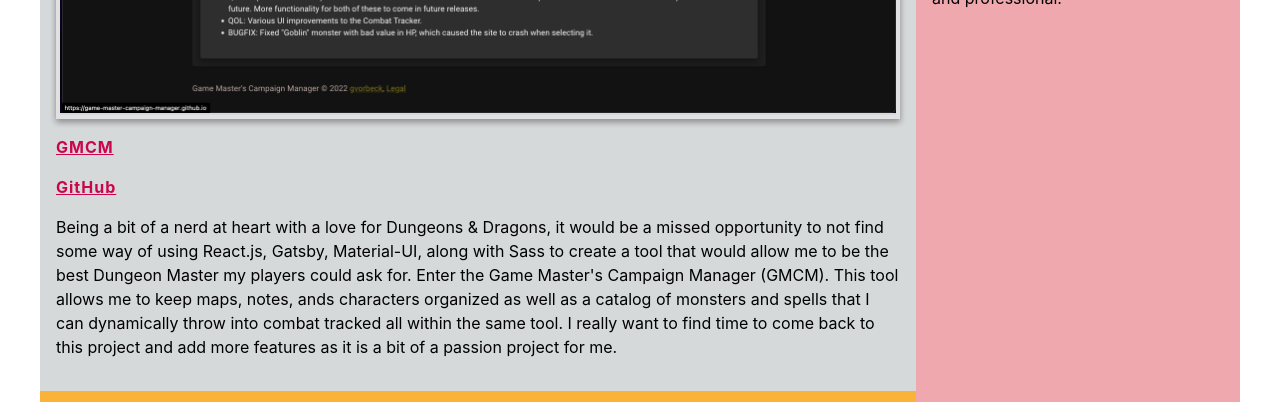
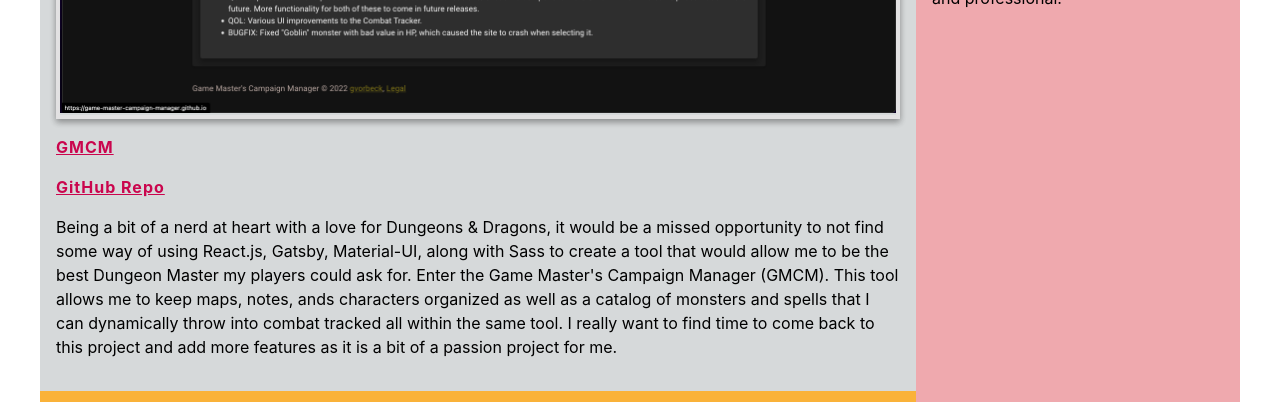
Before and after one commit to gvorbeck/iamgarrett, a React (Create React App) app: page / in a window 1280 px wide. Shown: the part 2000-2402 px from the top of the page. Built offline with nearby package versions, Linux system fonts and the light colour scheme.

Commit message:
Portfolio link display changes

```diff
--- a/src/components/portfolio.js
+++ b/src/components/portfolio.js
@@ -79,7 +79,7 @@ export default function portfolio() {
         </a>
         <div className="desc">
           <a
-            className="text-link"
+            className="portfolio-link"
             href={site.link}
             title={site.name}
             rel="noreferrer"
@@ -87,15 +87,17 @@ export default function portfolio() {
           >
             {site.name}
           </a>
+          {site.repo && (
             <a
-            className="text-link"
+              className="portfolio-link"
               href={site.repo}
               title={site.name}
               rel="noreferrer"
               target="_blank"
             >
-            GitHub
+              GitHub Repo
             </a>
+          )}
           <p dangerouslySetInnerHTML={{ __html: site.description }} />
         </div>
       </div>
--- a/src/styles/article.scss
+++ b/src/styles/article.scss
@@ -1,11 +1,10 @@
-@use 'vars';
+@use "vars";
 
 // Set color programmatically.
 @function set-color($color) {
   @if $color == vars.$pink {
     @return #000000;
-    }
-    @else {
+  } @else {
     @return #ffffff;
   }
 }
@@ -27,8 +26,9 @@ main {
   line-height: 1.5;
   margin-bottom: 3rem;
 
-    h1, h2 {
-        font-family: 'Merriweather', serif;
+  h1,
+  h2 {
+    font-family: "Merriweather", serif;
   }
 
   h1 {
@@ -58,7 +58,7 @@ main {
     h2 {
       font-size: 1.5rem;
       text-align: center;
-            margin: .5rem 0;
+      margin: 0.5rem 0;
 
       @media screen and (max-width: vars.$first-header-break) {
         margin-top: 0;
@@ -76,7 +76,6 @@ main {
   @each $color in vars.$article-aside {
     $i: index(vars.$article-aside, $color);
     &:nth-child(#{$i}) {
-
       aside {
         background-color: $color;
         color: set-color($color);
@@ -86,12 +85,10 @@ main {
 }
 
 .article-img {
-
   @media screen and (max-width: vars.$first-header-break) {
     $dimension: 15%;
     width: $dimension;
     height: $dimension;
-
   }
 }
 
@@ -101,7 +98,7 @@ main {
 
   h2 {
     background-color: vars.$yellow;
-        padding: .5rem 1rem;
+    padding: 0.5rem 1rem;
     font-size: 1.25rem;
   }
 
@@ -115,7 +112,7 @@ main {
 
   li + li,
   dd + dt {
-        margin-top: .5rem;
+    margin-top: 0.5rem;
   }
 
   dt {
@@ -133,7 +130,7 @@ main {
 .work-history {
   li + li {
     border-top: 2px solid vars.$dark;
-        padding-top: .5rem;
+    padding-top: 0.5rem;
   }
 
   p {
@@ -142,7 +139,6 @@ main {
 }
 
 .portfolio-article {
-
   & > div {
     flex-direction: row-reverse;
 
@@ -157,7 +153,6 @@ main {
 }
 
 .site {
-
   @media screen and (max-width: vars.$first-header-break) {
     display: flex;
     justify-content: space-around;
@@ -166,35 +161,34 @@ main {
     align-items: flex-start;
   }
 
-
   @media screen and (max-width: vars.$second-header-break) {
     flex-direction: column;
     align-items: center;
   }
 }
 
-.text-link,
+.portfolio-link,
 p a {
   color: vars.$red;
   font-weight: bold;
   text-decoration: underline;
   letter-spacing: 1px;
   margin-bottom: 1rem;
-    display: block;
+  //   display: block;
 }
 
 p a {
-    display: inline;
+  //   display: inline;
   letter-spacing: 0;
 }
 
 .pic-link {
   margin: 1rem;
-    border: 0.25rem solid #E2E1E2;
+  border: 0.25rem solid #e2e1e2;
   border-radius: 5px 5px 0 0;
   display: block;
   position: relative;
-    box-shadow: 0 3px 6px rgba(0,0,0,0.16), 0 3px 6px rgba(0,0,0,0.23);
+  box-shadow: 0 3px 6px rgba(0, 0, 0, 0.16), 0 3px 6px rgba(0, 0, 0, 0.23);
   line-height: 1;
 
   @media screen and (max-width: vars.$first-header-break) {
@@ -208,7 +202,7 @@ p a {
 
   &::before {
     content: attr(href);
-        font-size: .75rem;
+    font-size: 0.75rem;
     position: absolute;
     width: 100%;
     z-index: 1;
@@ -216,7 +210,7 @@ p a {
     line-height: 1.25;
 
     @media screen and (max-width: vars.$first-header-break) {
-            font-size: .5rem;
+      font-size: 0.5rem;
       line-height: 1.75;
     }
   }
@@ -224,7 +218,7 @@ p a {
 
 .browser-head {
   height: 1.25em;
-    background-color: #E2E1E2;
+  background-color: #e2e1e2;
 }
 
 .dots {
@@ -233,10 +227,11 @@ p a {
   border-radius: 50%;
   background-color: #ff4443;
   position: relative;
-    top: .25rem;
-    left: .3125rem;
+  top: 0.25rem;
+  left: 0.3125rem;
 
-    &::before, &::after {
+  &::before,
+  &::after {
     content: "";
     display: block;
     position: absolute;
@@ -262,11 +257,14 @@ p a {
   background-color: #f3f3f3;
   margin: 0 auto;
   position: relative;
-    top: -.5rem;
+  top: -0.5rem;
 }
 
 .desc {
   margin: 0 1rem 2rem;
+  display: flex;
+  flex-direction: column;
+  align-items: flex-start;
 
   @media screen and (max-width: vars.$first-header-break) {
     flex: 6;
```
Lines whose indentation alone changed are shown as unchanged.
